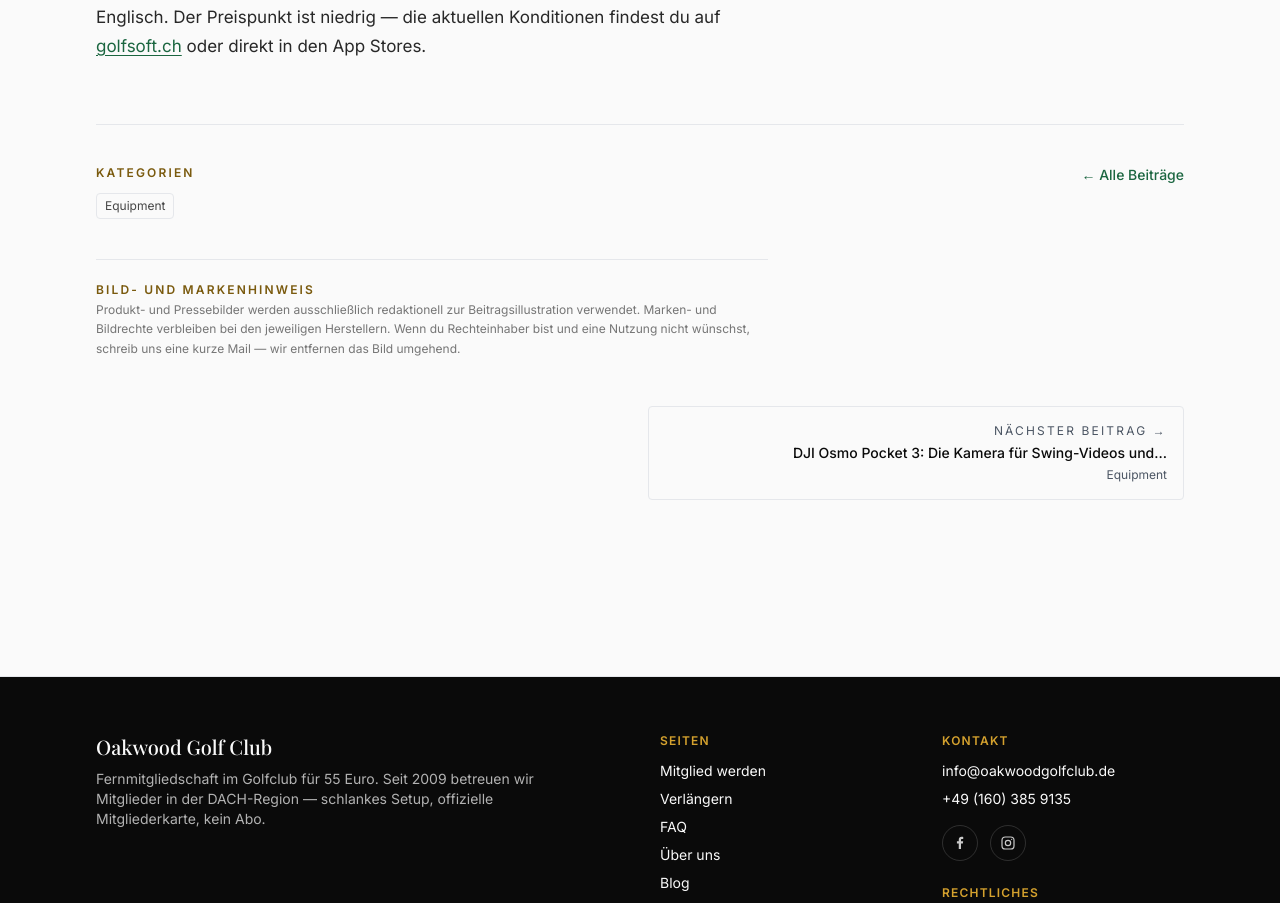
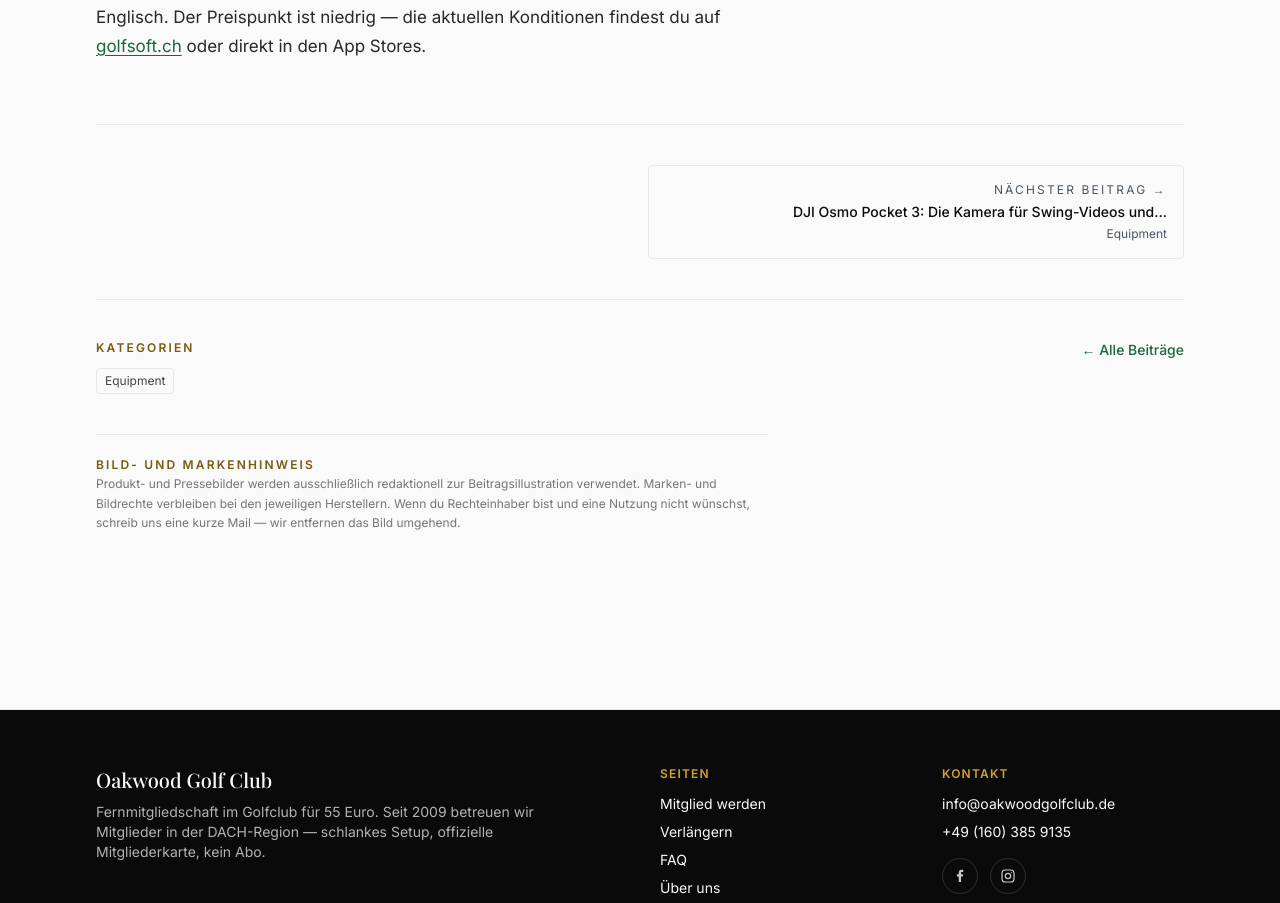
Before and after one commit to neckarshore-websites/oakwoodgolfclub-website, a Next.js app: page /blog/strokesin-app-empfehlung in a window 1280 px wide. Shown: the part 2302-3205 px from the top of the page. Built offline with nearby package versions, Linux system fonts and the light colour scheme.

Commit message:
fix(ogc): blog footer order — Navigation → Kategorien → Bildhinweis

```diff
--- a/app/blog/[slug]/page.tsx
+++ b/app/blog/[slug]/page.tsx
@@ -153,7 +153,22 @@ export default async function BlogPostPage(
 
         <Prose html={post.html} />
 
-        <footer className="mt-16 flex flex-wrap items-start justify-between gap-6 border-t border-[var(--color-border)] pt-10">
+        {/*
+          Footer-Reihenfolge nach User-Direktive 04-18:
+            1. Navigation (Vorheriger / Nächster Beitrag)
+            2. Kategorien + "Alle Beiträge"-Link
+            3. Bild- und Markenhinweis (Fine-Print ganz unten)
+
+          Rationale: Leser, die einen Post zu Ende haben, sollen zuerst
+          die Möglichkeit sehen, direkt weiterzuspringen — erst danach
+          die Kategorisierung, erst ganz zum Schluss das Kleingedruckte.
+        */}
+
+        <div className="mt-16 border-t border-[var(--color-border)] pt-10">
+          <PostNavigation prev={prev} next={next} />
+        </div>
+
+        <footer className="mt-10 flex flex-wrap items-start justify-between gap-6 border-t border-[var(--color-border)] pt-10">
           {/*
             Categories block — Eyebrow über den Chips statt inline
             "Kategorien:" Label. Mirrors die Eyebrow-Geste von der
@@ -203,8 +218,6 @@ export default async function BlogPostPage(
           nicht wünschst, schreib uns eine kurze Mail — wir entfernen das Bild
           umgehend.
         </aside>
-
-        <PostNavigation prev={prev} next={next} />
       </article>
     </>
   );
--- a/components/blog/PostNavigation.tsx
+++ b/components/blog/PostNavigation.tsx
@@ -67,7 +67,7 @@ export function PostNavigation({
   return (
     <nav
       aria-label="Beitrags-Navigation"
-      className="mt-12 grid gap-4 md:grid-cols-2"
+      className="grid gap-4 md:grid-cols-2"
     >
       {prev ? <NavLink post={prev} direction="prev" /> : <div aria-hidden />}
       {next ? <NavLink post={next} direction="next" /> : <div aria-hidden />}
```
